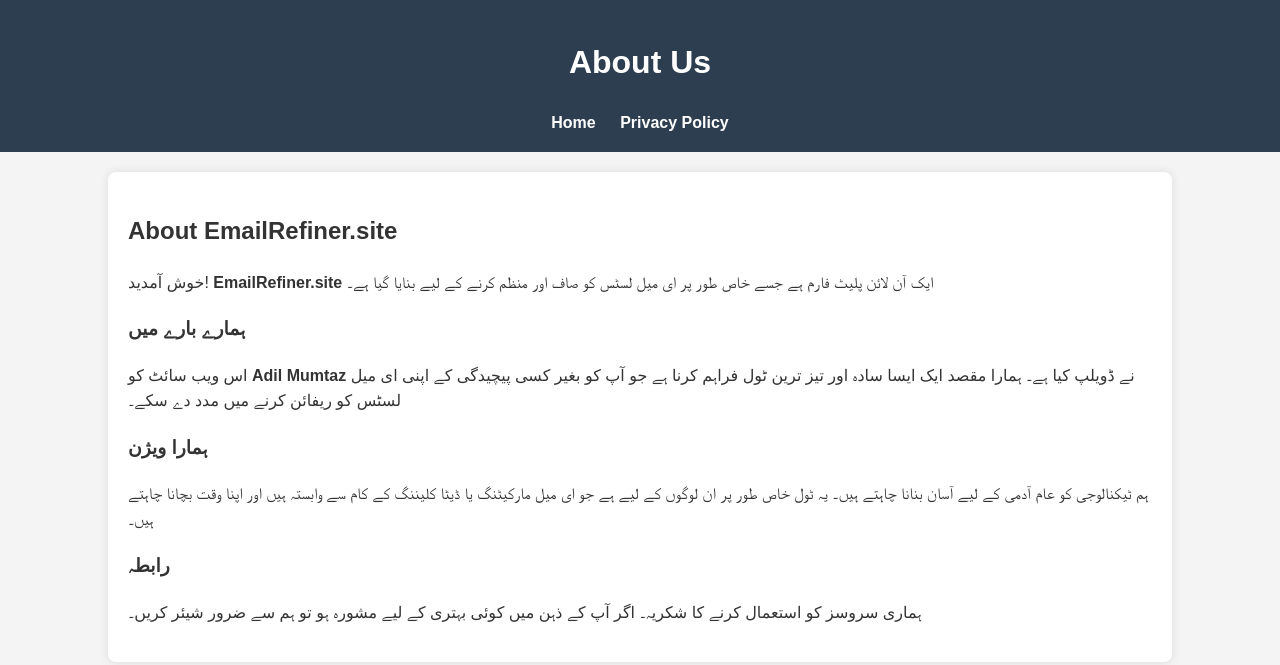
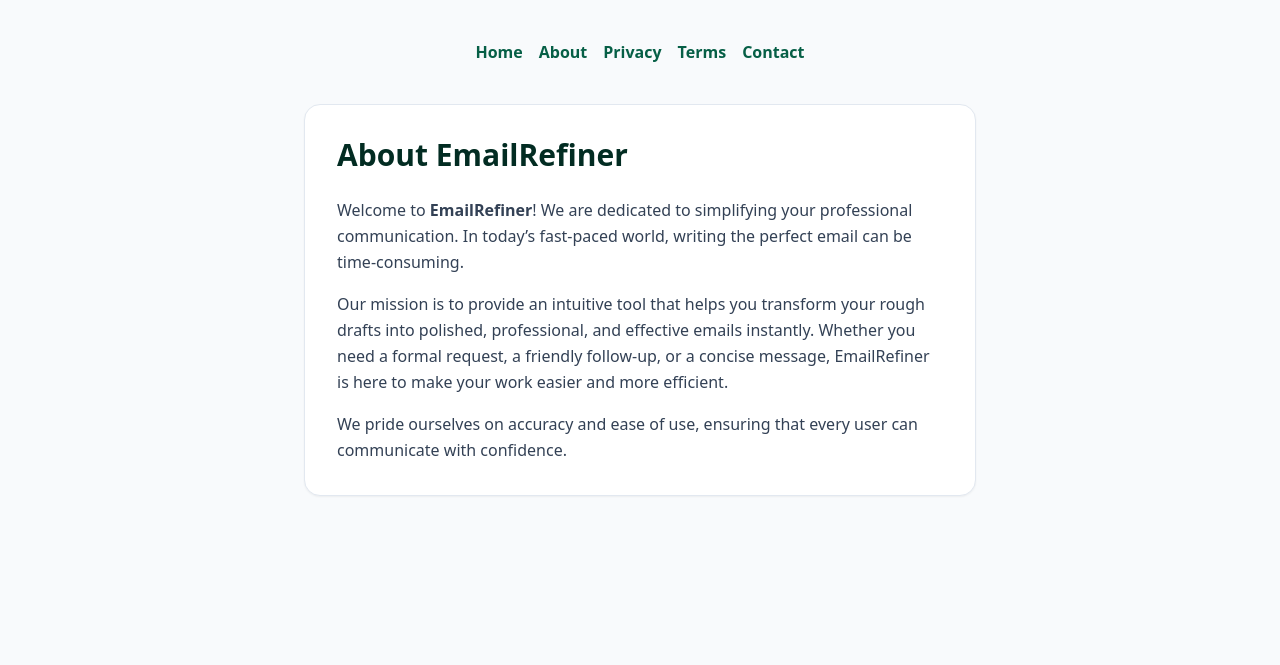
Before and after one commit to kajubotla/Emailrefiner, a plain HTML site: page about.html in a window 1280 px wide. Drawn offline with nearby package versions, Linux system fonts and the light colour scheme.

Commit message:
Update about.html

```diff
--- a/about.html
+++ b/about.html
@@ -2,41 +2,17 @@
 <html lang="en">
 <head>
     <meta charset="UTF-8">
-    <meta name="viewport" content="width=device-width, initial-scale=1.0">
-    <title>About Us - Email Refiner</title>
-    <link rel="stylesheet" href="style.css">
+    <script src="https://cdn.tailwindcss.com"></script>
 </head>
-<body>
-
-    <header>
-        <h1>About Us</h1>
-        <nav>
-            <a href="index.html" style="color: white; margin: 0 10px;">Home</a>
-            <a href="privacy.html" style="color: white; margin: 0 10px;">Privacy Policy</a>
-        </nav>
-    </header>
-
-    <div class="container">
-        <h2>About EmailRefiner.site</h2>
-        <p>
-            خوش آمدید! <strong>EmailRefiner.site</strong> ایک آن لائن پلیٹ فارم ہے جسے خاص طور پر ای میل لسٹس کو صاف اور منظم کرنے کے لیے بنایا گیا ہے۔
-        </p>
-
-        <h3>ہمارے بارے میں</h3>
-        <p>
-            اس ویب سائٹ کو <strong>Adil Mumtaz</strong> نے ڈویلپ کیا ہے۔ ہمارا مقصد ایک ایسا سادہ اور تیز ترین ٹول فراہم کرنا ہے جو آپ کو بغیر کسی پیچیدگی کے اپنی ای میل لسٹس کو ریفائن کرنے میں مدد دے سکے۔
-        </p>
-
-        <h3>ہمارا ویژن</h3>
-        <p>
-            ہم ٹیکنالوجی کو عام آدمی کے لیے آسان بنانا چاہتے ہیں۔ یہ ٹول خاص طور پر ان لوگوں کے لیے ہے جو ای میل مارکیٹنگ یا ڈیٹا کلیننگ کے کام سے وابستہ ہیں اور اپنا وقت بچانا چاہتے ہیں۔
-        </p>
-
-        <h3>رابطہ</h3>
-        <p>
-            ہماری سروسز کو استعمال کرنے کا شکریہ۔ اگر آپ کے ذہن میں کوئی بہتری کے لیے مشورہ ہو تو ہم سے ضرور شیئر کریں۔
-        </p>
+<body class="bg-slate-50 py-10 px-4">
+    <nav class="max-w-2xl mx-auto mb-10 flex justify-center gap-4 text-emerald-800 font-bold">
+        <a href="index.html">Home</a> <a href="about.html">About</a> <a href="privacy.html">Privacy</a> <a href="terms.html">Terms</a> <a href="contact.html">Contact</a>
+    </nav>
+    <div class="max-w-2xl mx-auto bg-white p-8 rounded-2xl shadow-sm border border-slate-200">
+        <h1 class="text-3xl font-extrabold text-emerald-950 mb-6">About EmailRefiner</h1>
+        <p class="text-slate-700 leading-relaxed mb-4">Welcome to <strong>EmailRefiner</strong>! We are dedicated to simplifying your professional communication. In today’s fast-paced world, writing the perfect email can be time-consuming.</p>
+        <p class="text-slate-700 leading-relaxed mb-4">Our mission is to provide an intuitive tool that helps you transform your rough drafts into polished, professional, and effective emails instantly. Whether you need a formal request, a friendly follow-up, or a concise message, EmailRefiner is here to make your work easier and more efficient.</p>
+        <p class="text-slate-700 leading-relaxed">We pride ourselves on accuracy and ease of use, ensuring that every user can communicate with confidence.</p>
     </div>
-
 </body>
 </html>
```
